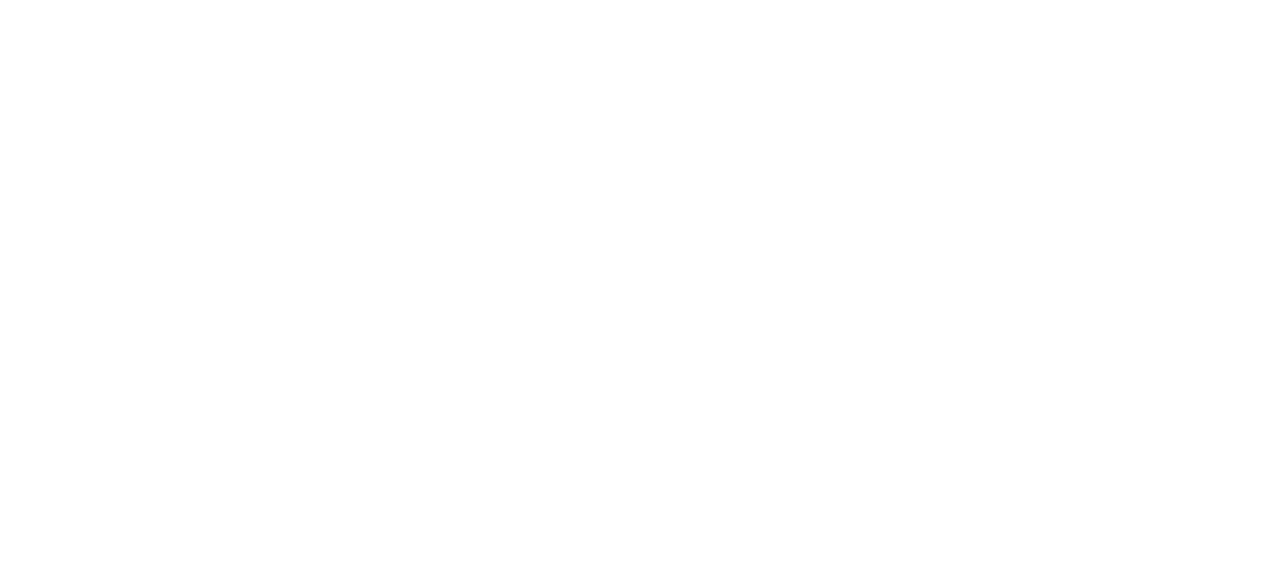
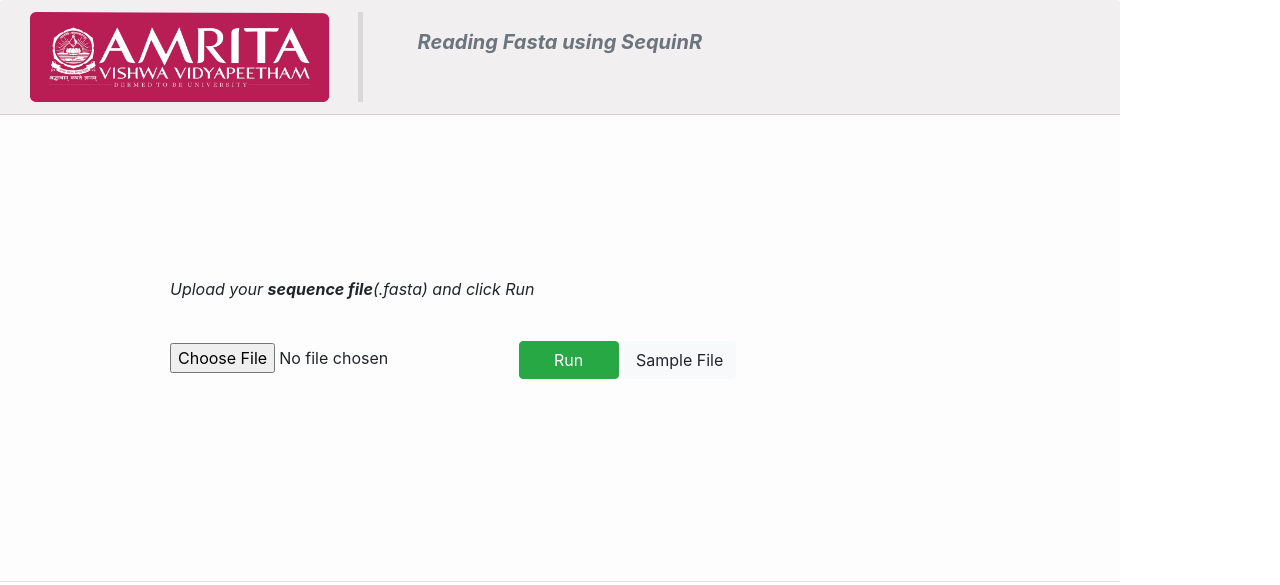
Before and after one commit to virtual-labs/exp-sequinr-au, a plain HTML site: page experiment/simulation/index.html in a window 1280 px wide. Drawn offline with nearby package versions, Linux system fonts and the light colour scheme.

Commit message:
Simulator Update.

```diff
--- a/experiment/simulation/index.html
+++ b/experiment/simulation/index.html
@@ -1,13 +1,89 @@
-<!DOCTYPE html>
 <html>
-<head>
-	<!-- Add CSS at the head of HTML file -->
-    <link rel="stylesheet" href="./css/main.css">
-</head>
-<body>
-		<!-- Your code goes here-->
+    <head>
+        <link rel="stylesheet" href="https://stackpath.bootstrapcdn.com/bootstrap/4.4.1/css/bootstrap.min.css" integrity="sha384-Vkoo8x4CGsO3+Hhxv8T/Q5PaXtkKtu6ug5TOeNV6gBiFeWPGFN9MuhOf23Q9Ifjh" crossorigin="anonymous">
 
-	<!-- Add JS at the bottom of HTML file -->
-        <script src="./js/main.js"></script>
-</body>
+    </head>
+    <title>
+        Reading Fasta using SequinR
+    </title>
+    <body>
+
+        <div class="card-header" style="max-width: 70rem; background: rgb(241, 239, 239);">
+            <div class="row">
+
+                <div class="col-1" style="left: 10px; text-align: center;">
+                    <a href="https://www.amrita.edu/center/mind-brain" target="_blank">
+                        <img alt="amritalogo" src="./images/Amritalogo.png" style="width:300px;height:90px;">
+                    </a>
+                </div>
+
+                <div class="col-2" style="border-right: thick solid #d8d8d8ee; margin-left: 80px;"></div>
+
+                <div class="col-6" style="margin-left: 40px;">
+                    <!--h2><b>Simulator</b></h1-->
+                    </br>
+                    <h5 class="card-subtitle mb-2 text-muted"><b><i>Reading Fasta using SequinR</i></b></h2>
+                </div>
+
+            </div>
+        </div>
+
+            <div class="card-header" style="max-width: 70rem; background: rgb(253, 253, 253);">
+                <form style="padding: 150px;">
+
+                    <div>
+
+                        <p><i>Upload your <span><b>sequence file</b></span>(.fasta) and click Run</i></p>
+
+                    </br>
+
+                        <input id="fastafile"  type="file" name ="fasta"/>
+
+                        <button class="btn btn-success" id="csvload" onclick="LoadFile()" type="button" style="width: 100px">Run</button>
+
+                        <a href="./sequence.fasta" download="Samplefile.fasta" > <button class="btn btn-light" type="button">Sample File </button> </a>
+
+                        <br>
+                        <br>
+
+                        <output id="csvout">
+
+                        </output>
+
+                    </div>
+
+            </form>
+        </div>
+        </div>
+
+        <script>
+
+            var fileInput = document.getElementById("fastafile");
+
+            function LoadFile(){
+
+                var readertwo = new FileReader();
+                readertwo.readAsText(fileInput.files[0]);
+
+                readertwo.onload =function(){
+                    document.getElementById("csvout").innerHTML = readertwo.result;
+
+                };
+
+                reader.onerror = function() {
+                    console.log(reader.error);
+                };
+
+            };
+
+            //fileInput.addEventListener('change', LoadFile);
+
+            function Runcsv(){
+
+
+            };
+
+        </script>
+
+    </body>
 </html>
```
Also changed, not shown: experiment/simulation/images/Amritalogo.png (added), experiment/simulation/images/vlablogo2.jpg (added).
